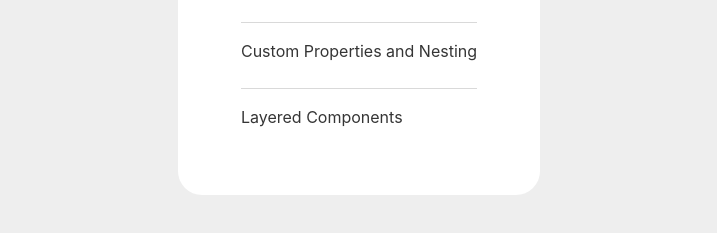
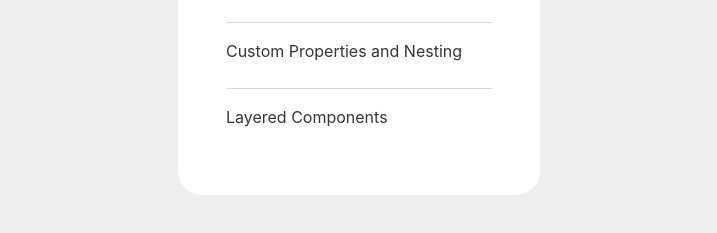
Before and after one commit to Dr0zax/wdd331-portfolio-jep, a website: page index.html in a window 1280 px wide. Shown: the part 585-818 px from the top of the page, without its empty margins (281-998 px from the left). Drawn offline with Linux system fonts and the light colour scheme.

Commit message:
Refactor layout styles: change assignments container to flex display and update primary layout to use flexbox for better alignment

```diff
--- a/css/components/nav.css
+++ b/css/components/nav.css
@@ -1,8 +1,4 @@
 .assingments-container {
-    display: flex;
-    flex-direction: column;
-    align-items: center;
-
     h2 {
         color: var(--color-primary);
     }
--- a/css/layout/primary.css
+++ b/css/layout/primary.css
@@ -38,7 +38,8 @@ main > p + p {
     /* align-self: start; */
     background: var(--color-surface);
     border-radius: var(--radius-lg);
-    display: grid;
+    display: flex;
+    flex-direction: column;
     gap: var(--space-lg);
     margin-top: var(--space-lg);
     padding: clamp(1.5rem, 4vw, 3rem);
```
